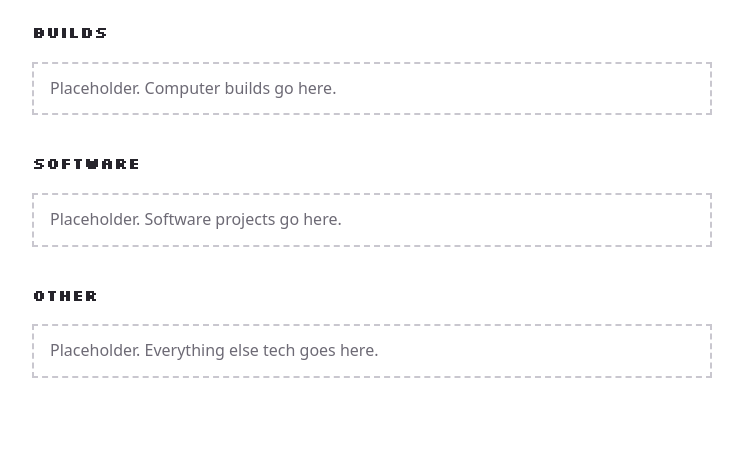
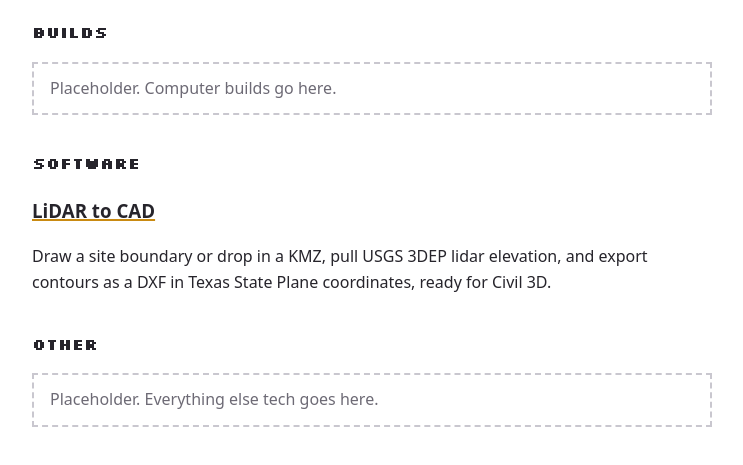
Before and after one commit to averyleewomble-stack/averyleewomble.com, a plain HTML site: page tech-projects.html in a window 1280 px wide. Shown: the part 175-640 px from the top of the page, without its empty margins (268-1011 px from the left). Drawn offline with Linux system fonts and the light colour scheme.

Commit message:
List LiDAR to CAD under Tech Projects > Software
Co-Authored-By: Claude Opus 5.5 <noreply@anthropic.com>
Claude-Session: https://claude.ai/code/session_01Nbg3MQgVPTgdWAtLhnQje5

```diff
--- a/tech-projects.html
+++ b/tech-projects.html
@@ -13,7 +13,8 @@
     <h2 id="builds">Builds</h2>
     <p class="todo">Placeholder. Computer builds go here.</p>
     <h2 id="software">Software</h2>
-    <p class="todo">Placeholder. Software projects go here.</p>
+    <h3><a href="lidar/">LiDAR to CAD</a></h3>
+    <p>Draw a site boundary or drop in a KMZ, pull USGS 3DEP lidar elevation, and export contours as a DXF in Texas State Plane coordinates, ready for Civil 3D.</p>
     <h2 id="other">Other</h2>
     <p class="todo">Placeholder. Everything else tech goes here.</p>
   </main>
```
Also changed, not shown: lidar/index.html (+1 -0 lines).
